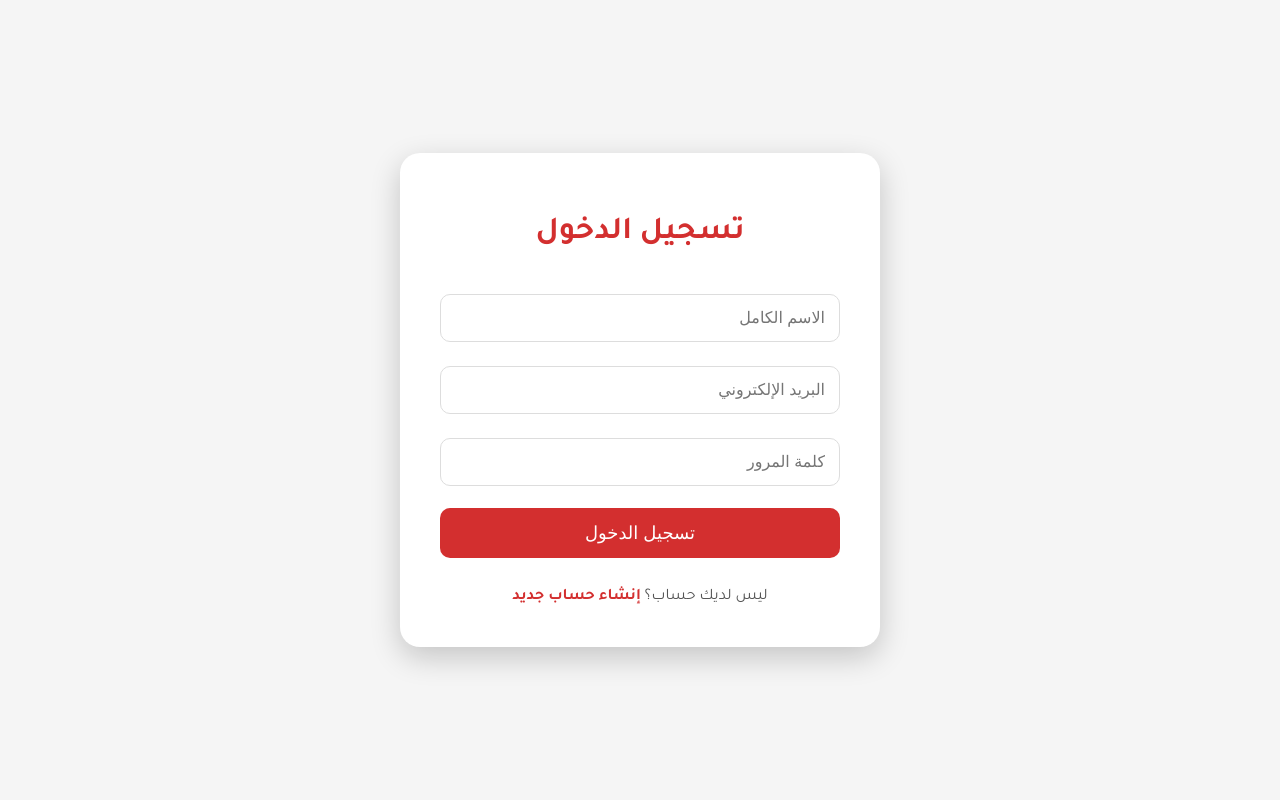
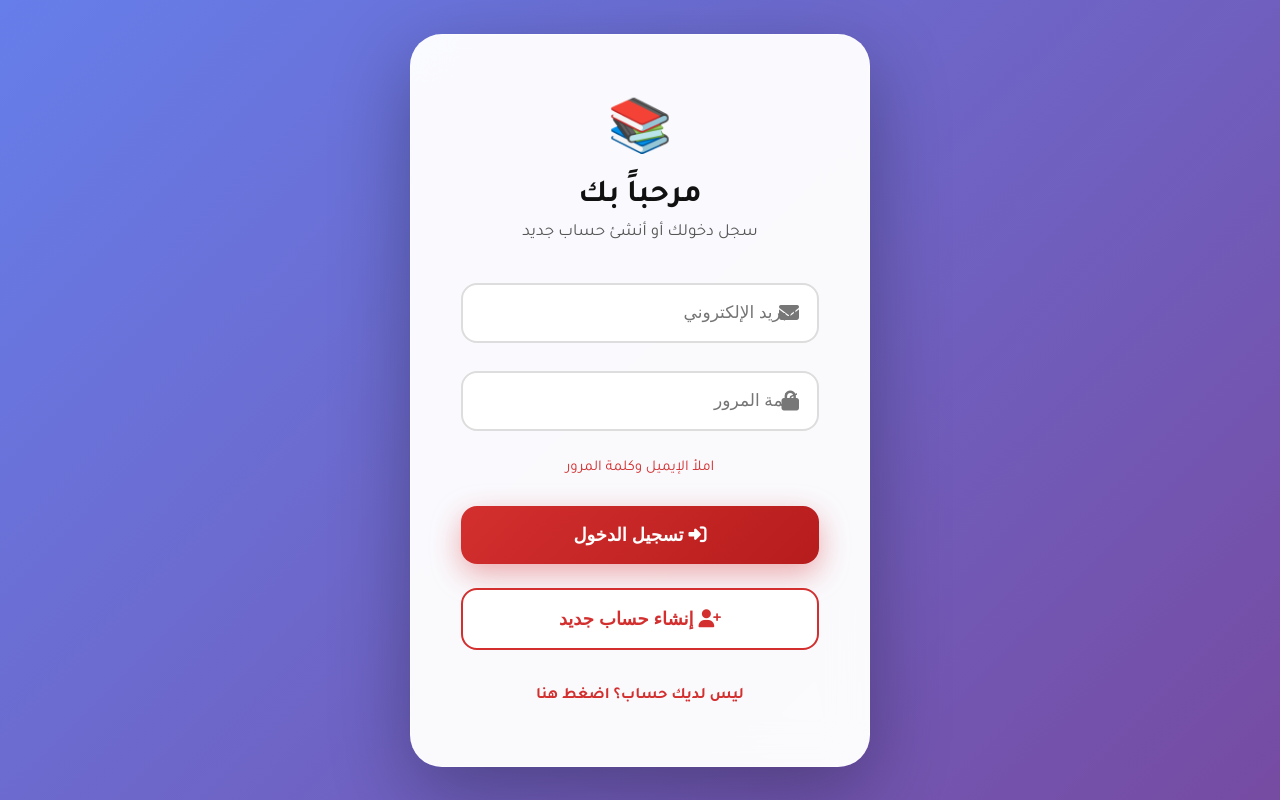
Before and after one commit to mostafa2652008/EL-King, a plain HTML site: page login.html in a window 1280 px wide. Both pictures are taken after a click on the button "تسجيل الدخول". Drawn offline with Linux system fonts and the light colour scheme; no server answers.

Commit message:
Revamp login.html with new design and features
Updated the login page to improve UI and functionality.

```diff
--- a/login.html
+++ b/login.html
@@ -3,13 +3,156 @@
 <head>
   <meta charset="UTF-8">
   <meta name="viewport" content="width=device-width, initial-scale=1.0">
-  <title>تسجيل الدخول - لوحة الطالب</title>
+  <title>تسجيل الدخول - منصة تعليمية</title>
   <link href="https://fonts.googleapis.com/css2?family=Tajawal:wght@400;500;700&display=swap" rel="stylesheet">
+  <link rel="stylesheet" href="https://cdnjs.cloudflare.com/ajax/libs/font-awesome/6.5.0/css/all.min.css">
+
+  <style>
+    * { margin:0; padding:0; box-sizing:border-box; }
+    body {
+      font-family: 'Tajawal', sans-serif;
+      background: linear-gradient(135deg, #667eea 0%, #764ba2 100%);
+      min-height: 100vh;
+      display: flex;
+      align-items: center;
+      justify-content: center;
+      position: relative;
+    }
+
+    .login-container {
+      background: rgba(255,255,255,0.97);
+      backdrop-filter: blur(20px);
+      border-radius: 32px;
+      box-shadow: 0 25px 80px rgba(0,0,0,0.3);
+      width: 100%;
+      max-width: 460px;
+      padding: 60px 50px;
+      text-align: center;
+      border: 1px solid rgba(255,255,255,0.4);
+    }
+
+    .logo { font-size: 52px; margin-bottom: 10px; color: #D32F2F; }
+    h1 { color: #111; font-size: 32px; margin-bottom: 8px; }
+    .subtitle { color: #555; font-size: 17px; margin-bottom: 40px; }
+
+    .input-group {
+      position: relative;
+      margin-bottom: 28px;
+    }
+
+    .input-group i {
+      position: absolute;
+      right: 20px;
+      top: 50%;
+      transform: translateY(-50%);
+      color: #777;
+      font-size: 20px;
+    }
+
+    input {
+      width: 100%;
+      padding: 18px 20px 18px 55px;
+      border: 2px solid #ddd;
+      border-radius: 16px;
+      font-size: 17px;
+      transition: all 0.3s;
+    }
+
+    input:focus {
+      border-color: #D32F2F;
+      box-shadow: 0 0 0 4px rgba(211,47,47,0.2);
+      outline: none;
+    }
+
+    .btn {
+      width: 100%;
+      padding: 18px;
+      margin: 12px 0;
+      border: none;
+      border-radius: 16px;
+      font-size: 18px;
+      font-weight: 700;
+      cursor: pointer;
+      transition: all 0.3s;
+    }
+
+    .btn-primary {
+      background: linear-gradient(135deg, #D32F2F, #b71c1c);
+      color: white;
+      box-shadow: 0 10px 30px rgba(211,47,47,0.4);
+    }
+
+    .btn-primary:hover { transform: translateY(-3px); box-shadow: 0 20px 50px rgba(211,47,47,0.6); }
+
+    .btn-secondary {
+      background: white;
+      color: #D32F2F;
+      border: 2px solid #D32F2F;
+    }
+
+    .btn-secondary:hover { background: #fff5f5; transform: translateY(-3px); }
+
+    .toggle {
+      margin-top: 25px;
+      font-size: 16px;
+      color: #444;
+    }
+
+    .toggle span {
+      color: #D32F2F;
+      font-weight: bold;
+      cursor: pointer;
+    }
+
+    .error-msg {
+      color: #D32F2F;
+      font-size: 15px;
+      margin: 15px 0;
+      min-height: 20px;
+    }
+  </style>
+</head>
+<body>
+
+  <div class="login-container">
+    <div class="logo">📚</div>
+    <h1>مرحباً بك</h1>
+    <div class="subtitle">سجل دخولك أو أنشئ حساب جديد</div>
+
+    <div class="input-group" id="nameGroup" style="display:none;">
+      <i class="fas fa-user"></i>
+      <input type="text" id="name" placeholder="الاسم الكامل">
+    </div>
+
+    <div class="input-group">
+      <i class="fas fa-envelope"></i>
+      <input type="email" id="email" placeholder="البريد الإلكتروني" required>
+    </div>
+
+    <div class="input-group">
+      <i class="fas fa-lock"></i>
+      <input type="password" id="password" placeholder="كلمة المرور" required>
+    </div>
+
+    <div class="error-msg" id="errorMsg"></div>
+
+    <button class="btn btn-primary" id="mainBtn" onclick="handleSubmit()">
+      <i class="fas fa-sign-in-alt"></i> تسجيل الدخول
+    </button>
+
+    <button class="btn btn-secondary" onclick="toggleMode()">
+      <i class="fas fa-user-plus"></i> إنشاء حساب جديد
+    </button>
+
+    <div class="toggle">
+      <span id="toggleText">ليس لديك حساب؟ اضغط هنا</span>
+    </div>
+  </div>
 
   <script type="module">
     import { initializeApp } from "https://www.gstatic.com/firebasejs/10.14.1/firebase-app.js";
     import { getAuth, signInWithEmailAndPassword, createUserWithEmailAndPassword, onAuthStateChanged } from "https://www.gstatic.com/firebasejs/10.14.1/firebase-auth.js";
-    import { getFirestore, doc, setDoc } from "https://www.gstatic.com/firebasejs/10.14.1/firebase-firestore.js";
+    import { getFirestore, doc, getDoc, setDoc } from "https://www.gstatic.com/firebasejs/10.14.1/firebase-firestore.js";
 
     const firebaseConfig = {
       apiKey: "AIzaSyA9WXBcRf8QBsRAafAcnKYVFx_kF5B0Gr0",
@@ -24,83 +167,98 @@
     const auth = getAuth(app);
     const db = getFirestore(app);
 
+    let isLoginMode = true;
+    const mainBtn = document.getElementById("mainBtn");
+    const toggleText = document.getElementById("toggleText");
+    const nameGroup = document.getElementById("nameGroup");
+    const errorMsg = document.getElementById("errorMsg");
+
     onAuthStateChanged(auth, (user) => {
       if (user) {
-        localStorage.setItem("userId", user.uid);
+        // بعد تسجيل الدخول، نحمل الاسم من Firestore ونحفظه في localStorage
+        getDoc(doc(db, "users", user.uid))
+          .then((docSnap) => {
+            let displayName = "طالب";
+            if (docSnap.exists()) {
+              displayName = docSnap.data().displayName || "طالب";
+            }
+            localStorage.setItem("displayName", displayName);
             window.location.href = "student.html";
+          })
+          .catch(() => {
+            localStorage.setItem("displayName", "طالب");
+            window.location.href = "student.html";
+          });
       }
     });
 
-    window.login = async () => {
+    function toggleMode() {
+      isLoginMode = !isLoginMode;
+      if (isLoginMode) {
+        mainBtn.innerHTML = '<i class="fas fa-sign-in-alt"></i> تسجيل الدخول';
+        toggleText.textContent = "ليس لديك حساب؟ اضغط هنا";
+        nameGroup.style.display = "none";
+      } else {
+        mainBtn.innerHTML = '<i class="fas fa-user-plus"></i> إنشاء حساب';
+        toggleText.textContent = "لديك حساب؟ سجل دخولك";
+        nameGroup.style.display = "block";
+      }
+      errorMsg.textContent = "";
+    }
+
+    window.handleSubmit = async () => {
       const email = document.getElementById("email").value.trim();
       const password = document.getElementById("password").value;
+      const name = document.getElementById("name").value.trim();
+      errorMsg.textContent = "";
 
-      if (!email || !password) return alert("املأ الإيميل وكلمة المرور");
+      if (!email || !password) {
+        errorMsg.textContent = "املأ الإيميل وكلمة المرور";
+        return;
+      }
+
+      if (!isLoginMode && !name) {
+        errorMsg.textContent = "الاسم مطلوب";
+        return;
+      }
+
+      if (!isLoginMode && password.length < 6) {
+        errorMsg.textContent = "كلمة المرور 6 أحرف على الأقل";
+        return;
+      }
 
       try {
-        await signInWithEmailAndPassword(auth, email, password);
-      } catch (error) {
-        alert("خطأ في تسجيل الدخول: " + error.message);
-      }
-    };
-
-    window.signup = async () => {
-      const name = document.getElementById("name").value.trim();
-      const email = document.getElementById("email").value.trim();
-      const password = document.getElementById("password").value;
-
-      if (!name || !email || !password) return alert("املأ الاسم والإيميل وكلمة المرور");
-      if (password.length < 6) return alert("كلمة المرور لازم 6 أحرف على الأقل");
-
-      try {
+        let user;
+        if (isLoginMode) {
+          const userCredential = await signInWithEmailAndPassword(auth, email, password);
+          user = userCredential.user;
+        } else {
           const userCredential = await createUserWithEmailAndPassword(auth, email, password);
-        const user = userCredential.user;
+          user = userCredential.user;
 
           await setDoc(doc(db, "users", user.uid), {
             displayName: name,
             email: user.email,
             role: "student",
-          stats: {
-            totalAccuracy: 0,
-            completedUnits: 0,
-            lastUnit: "",
-            totalCards: 0
-          },
             createdAt: new Date().toISOString()
           });
+        }
 
-        alert("تم إنشاء الحساب بنجاح! سجل دخولك الآن");
+        // حفظ الاسم في localStorage فوراً بعد الدخول الناجح
+        localStorage.setItem("displayName", isLoginMode ? (await getDoc(doc(db, "users", user.uid))).data()?.displayName || "طالب" : name);
+
+        window.location.href = "student.html";
       } catch (error) {
-        alert("خطأ في إنشاء الحساب: " + error.message);
+        let msg = "حدث خطأ";
+        if (error.code === "auth/wrong-password") msg = "كلمة المرور غير صحيحة";
+        else if (error.code === "auth/user-not-found") msg = "الإيميل غير مسجل";
+        else if (error.code === "auth/email-already-in-use") msg = "الإيميل مستخدم من قبل";
+        else if (error.code === "auth/invalid-email") msg = "الإيميل غير صالح";
+        else msg = error.message;
+
+        errorMsg.textContent = msg;
       }
     };
   </script>
-
-  <style>
-    body { font-family: 'Tajawal', sans-serif; background: #f5f5f5; display: flex; justify-content: center; align-items: center; min-height: 100vh; margin: 0; }
-    .box { background: white; padding: 40px; border-radius: 20px; box-shadow: 0 10px 30px rgba(0,0,0,0.2); width: 100%; max-width: 400px; text-align: center; }
-    h1 { color: #D32F2F; margin-bottom: 30px; }
-    input { width: 100%; padding: 14px; margin: 12px 0; border: 1px solid #ddd; border-radius: 10px; font-size: 16px; box-sizing: border-box; }
-    button { width: 100%; padding: 14px; margin: 10px 0; background: #D32F2F; color: white; border: none; border-radius: 10px; font-size: 18px; cursor: pointer; }
-    button:hover { background: #b71c1c; }
-    .toggle { margin-top: 20px; color: #555; }
-    .toggle span { color: #D32F2F; cursor: pointer; font-weight: bold; }
-  </style>
-</head>
-<body>
-  <div class="box">
-    <h1>تسجيل الدخول</h1>
-
-    <input type="text" id="name" placeholder="الاسم الكامل" required>
-    <input type="email" id="email" placeholder="البريد الإلكتروني" required>
-    <input type="password" id="password" placeholder="كلمة المرور" required>
-
-    <button onclick="login()">تسجيل الدخول</button>
-
-    <div class="toggle">
-      ليس لديك حساب؟
-      <span onclick="signup()">إنشاء حساب جديد</span>
-    </div>
-  </div>
 </body>
 </html>
```
Lines whose indentation alone changed are shown as unchanged.
